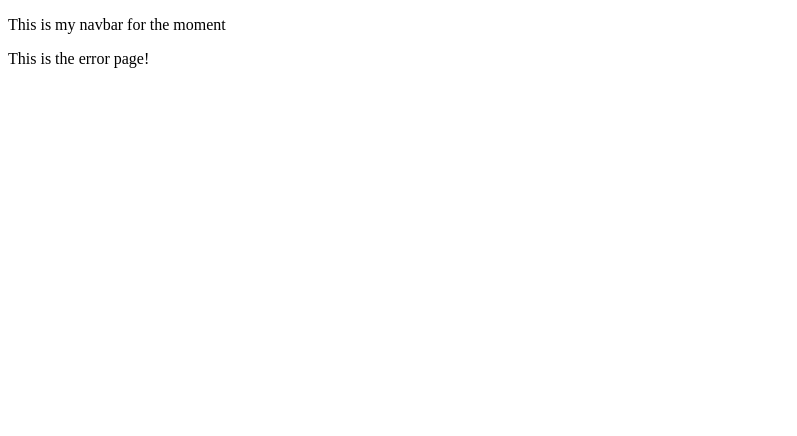
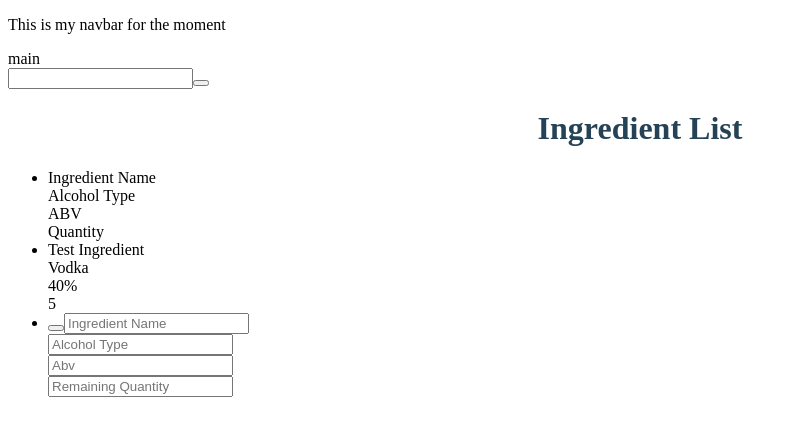
Before and after one commit to AsFal/bar, a React app in the folder front_end/: page /ingredients in a window 1280 px wide. Shown: the top 436 px of the page, without its empty margins (0-797 px from the left). Built offline with nearby package versions, Linux system fonts and the light colour scheme.

Commit message:
IngredientList component is functional, ingredients can be added but there is currently no connection to a local server. Same can be said for the Ingredient Inventory.

```diff
--- a/front_end/src/components/App.jsx
+++ b/front_end/src/components/App.jsx
@@ -2,7 +2,8 @@ import React, {Component} from "react";
 import {BrowserRouter, Route, Switch} from "react-router-dom";
 import ErrorPage from "./Error.jsx";
 import Navbar from "./Navbar.jsx";
-import IngredientList from "./IngredientList.jsx";
+import IngredientInventory from "./IngredientInventory.jsx";
+import RecipeBook from "./RecipeBook.jsx";
 
 import '../styles/App.css';
 
@@ -13,7 +14,8 @@ export default class RoutedApp extends Component {
                 <div>
                     <Navbar/>
                     <Switch>
-                        <Route path="/" component={IngredientList} exact/>
+                        <Route path="/ingredients" component={IngredientInventory} exact/>
+                        <Route path="/recipes" component={RecipeBook} exact></Route>
                         <Route  component={ErrorPage}/>
                     </Switch>
                 </div>
--- a/front_end/src/components/Error.jsx
+++ b/front_end/src/components/Error.jsx
@@ -1,4 +1,6 @@
-export default function() {
+import React from "react";
+
+export default function ErrorPage() {
     return (
         <div>
             <p>
--- a/front_end/src/components/IngredientAdd.jsx
+++ b/front_end/src/components/IngredientAdd.jsx
@@ -1 +1,22 @@
-import React, {Component} from "react";
+import React from "react";
+
+export default function IngredientAdd(props) {
+    return(
+        <li>
+            <form name="ingredientAdd" onSubmit={props.handleIngredientAdd}>
+                <div>
+                    <button type="submit"></button>
+                    <input type="text" name="name" placeholder="Ingredient Name"/></div>
+                <div><input type="text" name="type" placeholder="Alcohol Type"/></div>
+                <div><input type="text" name="abv" placeholder="Abv"/></div>
+                <div><input type="text" name="quantity" placeholder="Remaining Quantity"/></div>
+            </form>
+        </li>
+
+
+
+
+
+
+    )
+}
--- /dev/null
+++ b/front_end/src/components/IngredientInventory.jsx
@@ -0,0 +1,102 @@
+import React, {Component} from "react";
+import IngredientList from "./IngredientList.jsx";
+
+// Nothing in this page is functional as of yet
+function IngredientListToggleButton(props) {
+    return(
+        // onclick={props.changeList}
+        <div >
+            {props.name}
+        </div>
+    )
+}
+
+function IngredientListNameAdd(props) {
+    return(
+        <div>
+            <form onSubmit={props.handleNewList}>
+                <input type="text" name="name"/>
+                <button type="submit"></button>
+            </form>
+        </div>
+    )
+}
+
+// Does not yet create the actual view
+function IngredientListNames(props) {
+    props.listNames.forEach((name)=>{
+
+    })
+    let ingredientListToggleButtons = props.listNames.map((name)=><IngredientListToggleButton key={name} name={name}/>)
+    return(
+        <div>
+            {ingredientListToggleButtons}
+            <IngredientListNameAdd handleNewList = {props.handleNewList}/>
+        </div>
+    )
+}
+
+
+// I see two strategies here to change the view
+// Either
+    //Everytime the view is switched, the current view is unmounted
+    //(unless no view is currently there)
+    // and then a new IngredientList view is mounted (during which)
+    // the program will fetch the data from the database
+    // This is more computation heavy, but has the advantage of reducing the
+    // memory necesseties of the program.
+
+
+    // The way I will toggle the Ingredient Views will be like thus
+    // The IngredientInventory will give a name prop to the Ingredient
+    // list, which it will use to fetch the appropriate data from the
+    // db when it mounts on the Dom
+export default class IngredientIventory extends Component {
+    constructor(props) {
+        super(props)
+
+        this.changeList = this.changeList.bind(this);
+        this.handleNewList = this.handleNewList.bind(this);
+
+        this.state = {
+            displayedList: "main",
+            listNames: ["main"]
+        }
+    }
+
+    render() {
+
+        return(
+        <div>
+            <IngredientListNames listNames={this.state.listNames} handleNewList={this.handleNewList}/>
+            <IngredientList name={this.state.displayedList} />
+        </div>)
+    }
+
+    changeList(event) {
+
+    }
+
+    handleNewList(event) {
+
+        event.preventDefault();
+        console.log(event.target);
+        let form = event.target;
+        let newName = form.name.value;
+        // Do thing with dataBase
+        let oldListNames = this.state.listNames;
+        let newListNames = oldListNames.slice();
+        newListNames.push(newName);
+
+        // I just want it to rerender the group tags
+        // Don't know how yet
+        //(if entire thing is rerendered, INgredient list gets remounted, fetch gets sent, blah blah)
+
+        // This will eventually make a request to the db
+        this.setState( {
+            listNames : newListNames
+        });
+    }
+
+
+}
--- a/front_end/src/components/IngredientList.jsx
+++ b/front_end/src/components/IngredientList.jsx
@@ -1,13 +1,14 @@
 import React, {Component} from "react";
+import IngredientAdd from "./IngredientAdd.jsx";
 
 let IngredientRow = (props)=>{
     return (
-        <tr>
-            <td>{props.ingredient.name}</td>
-            <td>{props.ingredient.type}</td>
-            <td>{props.ingredient.abv}</td>
-            <td>{props.ingredient.quantity}</td>
-        </tr>
+        <li>
+            <div>{props.ingredient.name}</div>
+            <div>{props.ingredient.type}</div>
+            <div>{props.ingredient.abv}</div>
+            <div>{props.ingredient.quantity}</div>
+        </li>
     )
 }
 
@@ -25,6 +26,7 @@ export default class IngredientList extends  Component {
                 }
             ]
         };
+        this.handleIngredientAdd = this.handleIngredientAdd.bind(this);
     }
 
 
@@ -36,20 +38,46 @@ export default class IngredientList extends  Component {
         return(
         <div>
             <h1> Ingredient List</h1>
-            <table>
-                <thead>
-                    <tr>
-                        <td>Ingredient Name</td>
-                        <td>Alcohol Type</td>
-                        <td>ABV</td>
-                        <td>Quantity</td>
-                    </tr>
-                </thead>
-                <tbody>
-                    {ingredientRows}
-                </tbody>
-            </table>
+            <ul>
+                <li>
+                    <div>Ingredient Name</div>
+                    <div>Alcohol Type</div>
+                    <div>ABV</div>
+                    <div>Quantity</div>
+                </li>
+                {ingredientRows}
+                <IngredientAdd handleIngredientAdd={this.handleIngredientAdd}> </IngredientAdd>
+            </ul>
         </div>
         );
     }
+
+    handleIngredientAdd(event) {
+        event.preventDefault();
+        let form = event.target;
+
+        // In the real application, thi the Id will be given when the app receives the response from
+        // The db, here we will just generate an Id
+        let ingredient = this.extractIngredientFromForm(form);
+        ingredient._id = Math.floor(Math.random()*10000).toString();
+        // For free redux
+        let oldIngredients = this.state.ingredients;
+        // Returns a shallow copy of the array
+        let newIngredients = oldIngredients.slice();
+        newIngredients.push(ingredient);
+
+        this.setState({
+            ingredients : newIngredients
+        });
+
+    }
+
+    extractIngredientFromForm(formNode) {
+        return {
+            name: formNode.name.value,
+            type: formNode.type.value,
+            abv : formNode.abv.value,
+            quantity : formNode.quantity.value
+        }
+    }
 }
--- /dev/null
+++ b/front_end/src/components/RecipeBook.jsx
@@ -0,0 +1,17 @@
+import React, {Component} from "react";
+
+export default class RecipeBook extends Component {
+    constructor(props) {
+        super(props);
+    }
+
+    render() {
+        return (
+            <div>
+                <p>
+                    This is the Recipe Book
+                </p>
+            </div>
+        )
+    }
+}
```
Also changed, not shown: front_end/src/components/Recipe.jsx (added).
